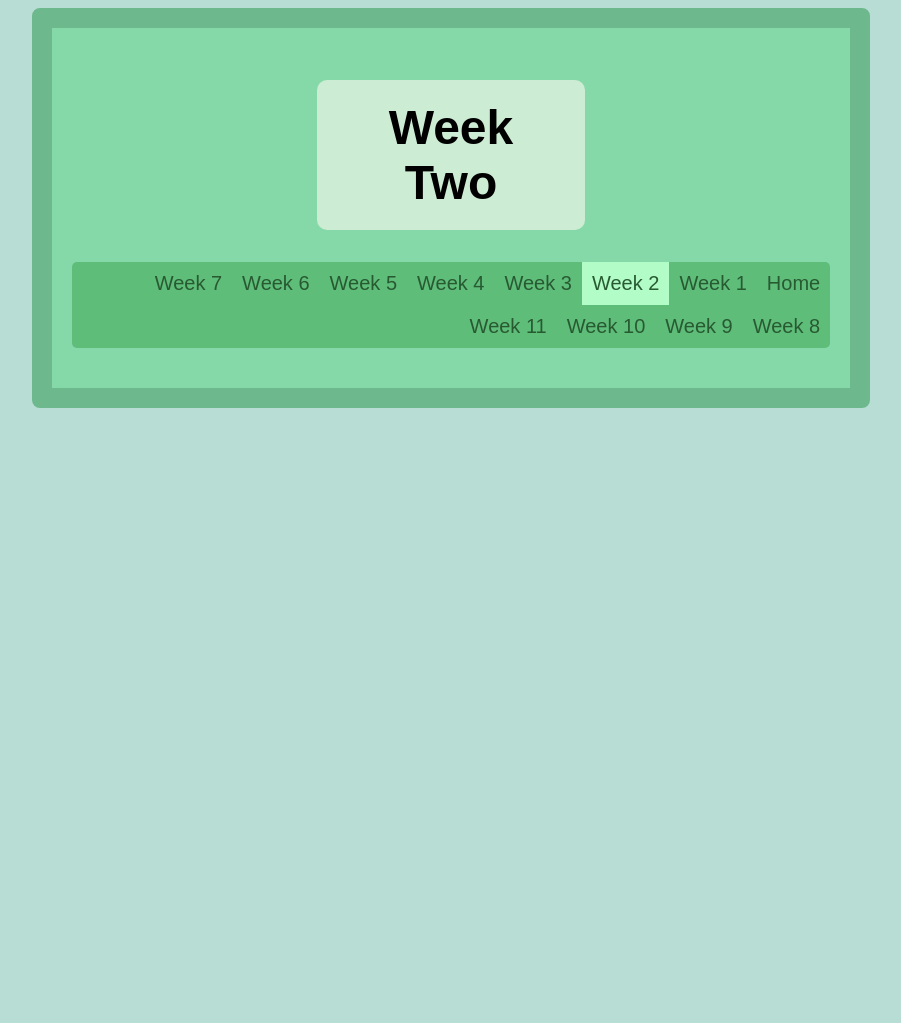
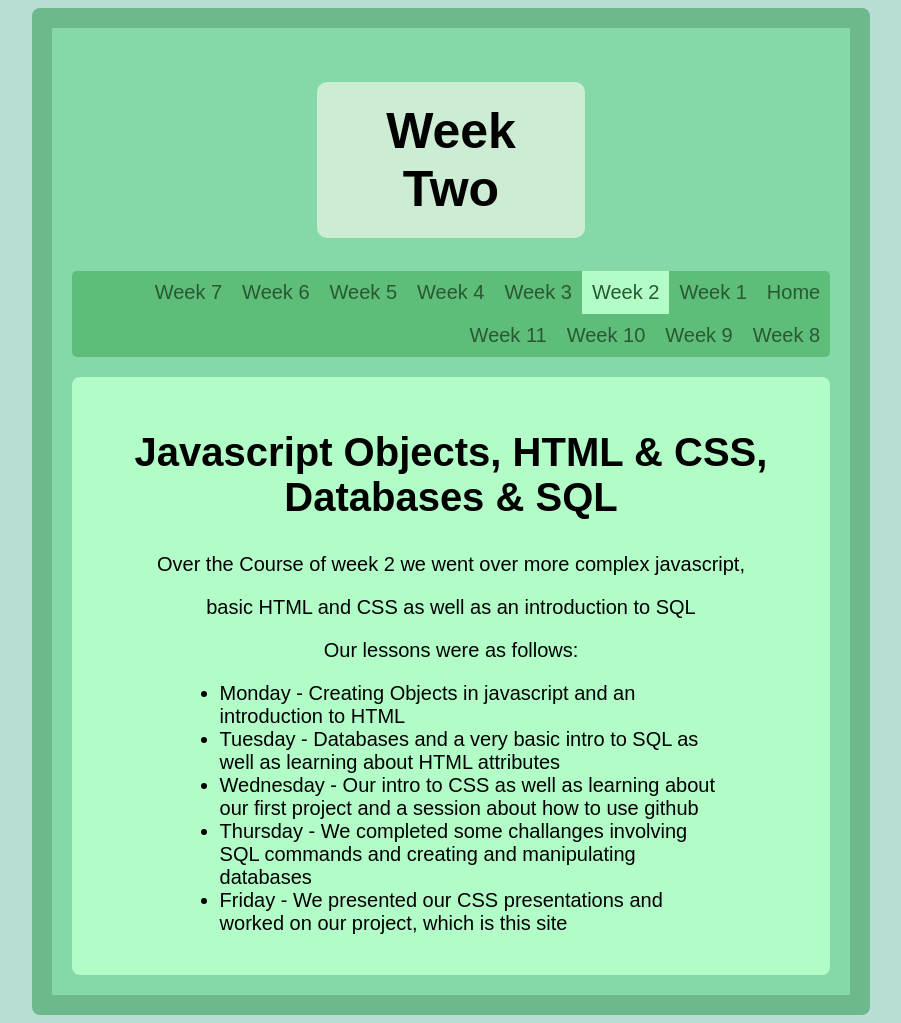
Before and after one commit to TomKeny/journalWebsite, a plain HTML site: page WeekTwo.html in a window 1280 px wide. Shown: the whole page, without its empty margins (189-1090 px from the left). Before the commit the page ends 800 px from the top, so only its background shows below. Drawn offline with Linux system fonts and the light colour scheme.

Commit message:
added some basic text for week 1 and 2

```diff
--- a/WeekTwo.html
+++ b/WeekTwo.html
@@ -27,6 +27,20 @@
                 </ul>
             </nav>
         </header>
+
+        <div class="textContainer">
+            <h2>Javascript Objects, HTML & CSS, Databases & SQL</h2>
+            <p>Over the Course of week 2 we went over more complex javascript,</p>
+            <p>basic HTML and CSS as well as an introduction to SQL</p>
+            <p>Our lessons were as follows:</p>
+            <ul class="days">
+                <li>Monday - Creating Objects in javascript and an introduction to HTML</li>
+                <li>Tuesday - Databases and a very basic intro to SQL as well as learning about HTML attributes</li>
+                <li>Wednesday - Our intro to CSS as well as learning about our first project and a session about how to use github</li>
+                <li>Thursday - We completed some challanges involving SQL commands and creating and manipulating databases</li>
+                <li>Friday - We presented our CSS presentations and worked on our project, which is this site</li>
+            </ul>
+        </div>
     </div>
 </body>
 </html>
--- a/style.css
+++ b/style.css
@@ -8,8 +8,12 @@ body {
     text-align: center;
 }
 
+li {
+    text-align: left;
+}
+
 h1 {
-    font-size: 48px;
+    font-size: 2.5em;
     background-color: rgb(204, 236, 211);
     border-radius: 10px;
     width:30%;
@@ -19,7 +23,7 @@ h1 {
 }
 
 h2 {
-    font-size: 36px;
+    font-size: 2em;
 }
 
 img {
@@ -78,3 +82,10 @@ nav a:hover {
 #active {
     background-color: rgb(178, 252, 199);
 }
+
+.days {
+    max-width: 70%;
+    margin-left:auto;
+    margin-right: auto;
+
+}
```
Also changed, not shown: WeekOne.html (+14 -0 lines).
